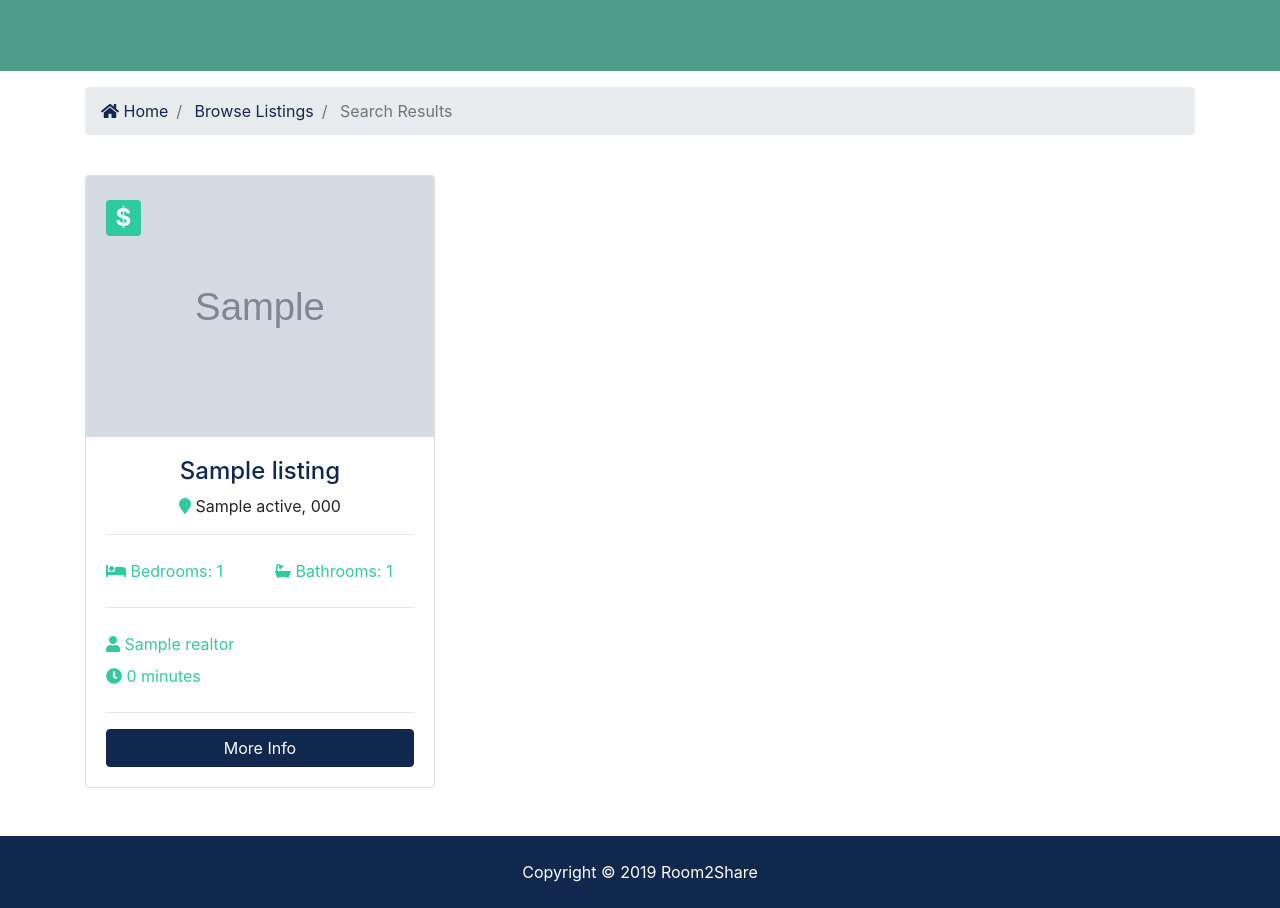
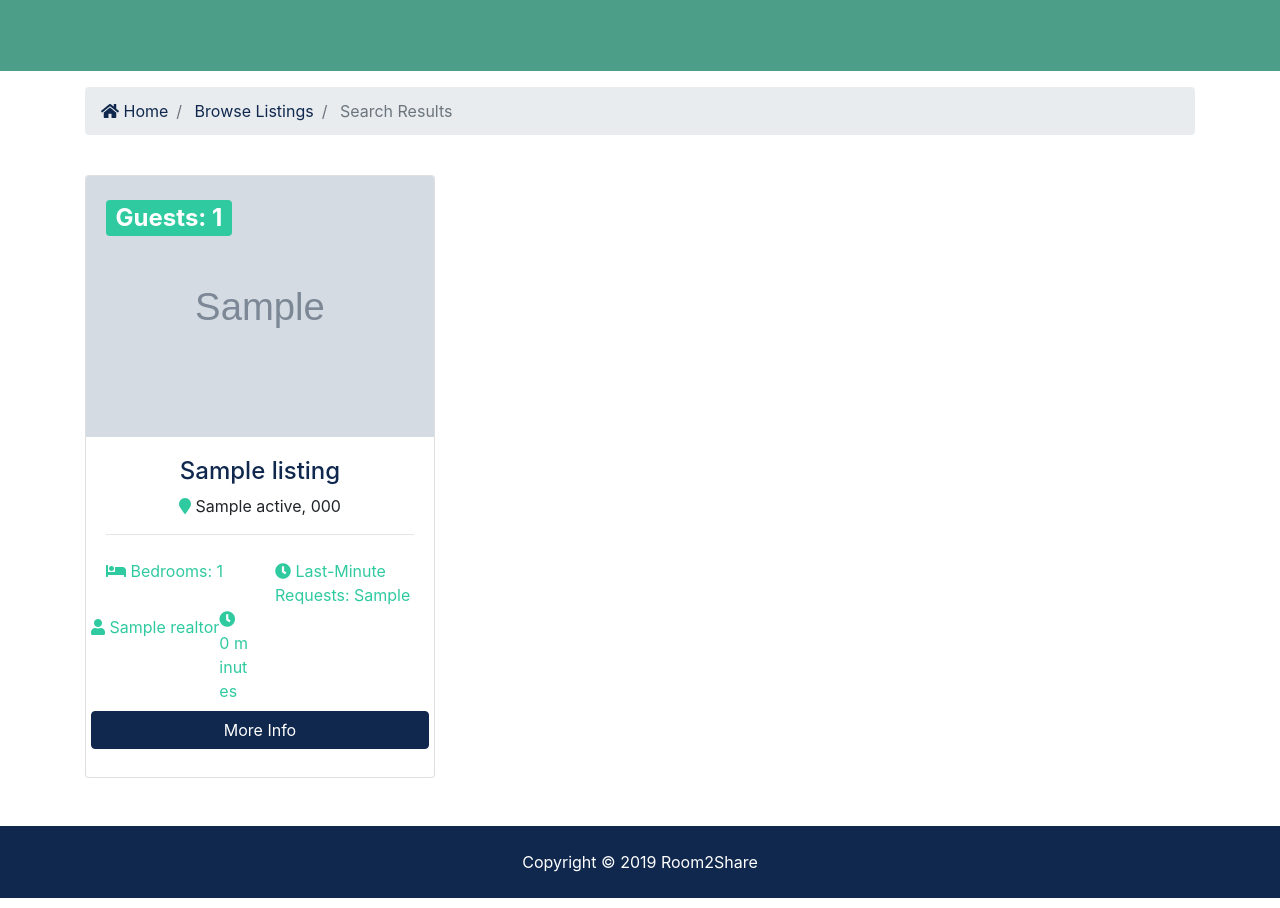
Before and after one commit to serktech/projectRE, a Django app: page /listings/search in a window 1280 px wide. Shown: the part 361-1269 px from the top of the page. Run offline with Django 3.2, Linux system fonts and the light colour scheme; tables that the repository leaves empty hold one stand-in row (values such as "Sample post"); grey boxes marked "Sample" are stand-in pictures; some libraries are stand-ins or nearby versions.

Commit message:
update searching page.

```diff
--- a/templates/listings/search.html
+++ b/templates/listings/search.html
@@ -74,7 +74,7 @@
                                 <img class="card-img-top" src="{{ listing.photo_main.url }}" alt="">
                                 <div class="card-img-overlay">
                                     <h2>
-                                        <span class="badge badge-secondary text-white">${{ listing.price | intcomma }}</span>
+                                        <span class="badge badge-secondary text-white">Guests: {{ listing.guests }}</span>
                                     </h2>
                                 </div>
                                 <div class="card-body">
@@ -89,7 +89,7 @@
                                         <div class="col-6">
                                             <i class="fas fa-bed"></i> Bedrooms: {{ listing.bedrooms }}</div>
                                         <div class="col-6">
-                                            <i class="fas fa-bath"></i> Bathrooms: {{ listing.bedrooms }}</div>
+                                            <i class="fas fa-clock"></i> Last-Minute Requests: {{ listing.lastminute }}
                                     </div>
                                     <hr>
                                     <div class="row py-2 text-secondary">
```
